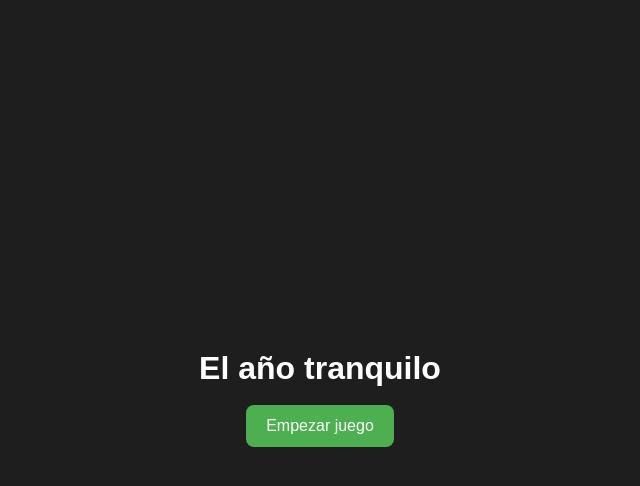
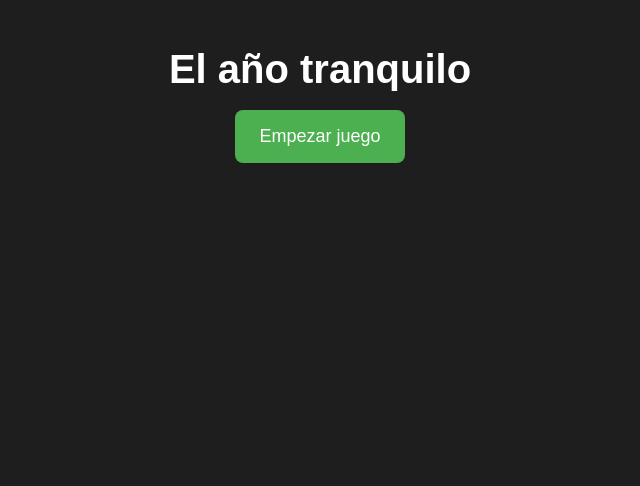
Before and after one commit to Tomasv4/El-a-o-tranquilo, a plain HTML site: page index.html in a window 1280 px wide. Shown: the whole page, without its empty margins (320-960 px from the left). Drawn offline with Linux system fonts and the light colour scheme.

Commit message:
Update style.css

```diff
--- a/style.css
+++ b/style.css
@@ -5,30 +5,31 @@ body {
   background: #1e1e1e;
   color: white;
   display: flex;
-  justify-content: center;
-  align-items: center;
+  justify-content: center; /* centrado horizontal */
+  align-items: flex-start; /* top de la página */
   height: 100vh;
 }
 
 #game-container {
   text-align: center;
   max-width: 90%;
+  margin-top: 20px; /* distancia opcional desde el top */
 }
 
 h1 {
-  font-size: 2em;
+  font-size: 2.5em;
   margin-bottom: 10px;
 }
 
 h2 {
-  font-size: 1.5em;
+  font-size: 2em;
   margin-bottom: 20px;
 }
 
 button {
-  padding: 12px 20px;
+  padding: 16px 24px;
   margin: 8px;
-  font-size: 16px;
+  font-size: 18px;
   cursor: pointer;
   border: none;
   border-radius: 8px;
@@ -41,8 +42,8 @@ button:hover {
 }
 
 #carta {
-  width: 90%;
-  max-width: 300px;
+  width: 95%;
+  max-width: 350px;
   border-radius: 10px;
   margin: 20px 0;
 }
```
